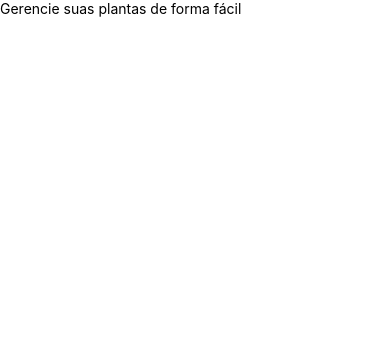
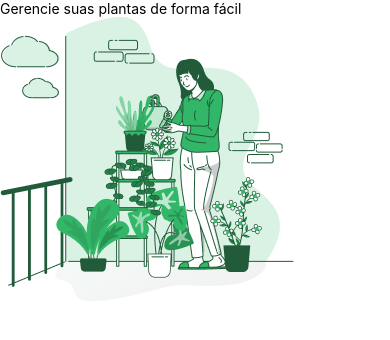
Before and after one commit to DanielFFerreira/nlw-5, a React Native app: screen / in a window 390 px wide. Shown: the top 340 px of the page. Built offline with nearby package versions, Linux system fonts and the light colour scheme.

Commit message:
Importing the image directory and native component

```diff
--- a/src/pages/Welcome.tsx
+++ b/src/pages/Welcome.tsx
@@ -1,5 +1,6 @@
 import React from 'react';
-import { View, Text } from 'react-native'
+import { View, Text, Image } from 'react-native';
+import wateringImg from '../assets/watering.png';
 
 
 export function Welcome() {
@@ -10,6 +11,8 @@ export function Welcome() {
         suas plantas de
         forma fácil
      </Text>
+
+      <Image source={wateringImg} />
     </View>
   )
 }
```
